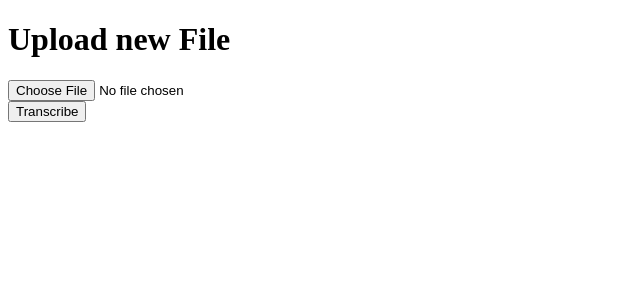
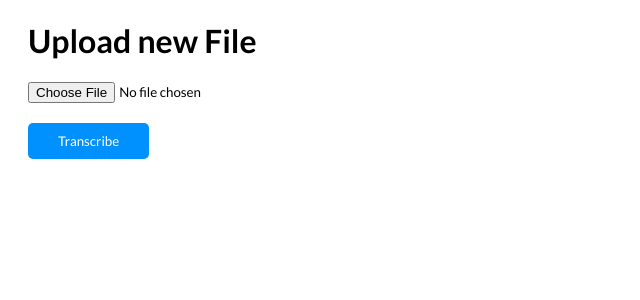
Before and after one commit to Jejorm/Projects, a Flask app: page / in a window 1280 px wide. Shown: the top 300 px of the page, without its empty margins (0-640 px from the left). Run offline with Flask 2, Linux system fonts and the light colour scheme.

Commit message:
Part III

```diff
--- /dev/null
+++ b/Speech_Recognition/Static/Styles/index.css
@@ -0,0 +1,30 @@
+h1, p, input {
+    font-family: "Lato", sans-serif;
+}
+
+#speechContainer {
+    margin: 20px;
+
+}
+
+#submitButton {
+    background-color: #0191FE;
+    color: white;
+    border-radius: 5px;
+    border: none;
+    padding: 10px 30px;
+    margin-top: 20px;
+}
+
+#submitButton:hover {
+    cursor: pointer;
+}
+
+#speechTranscriptContainer {
+    margin-top: 20px;
+}
+
+#speechText {
+    font-size: 18px;
+    width: 500px;
+}
--- a/Speech_Recognition/Templates/index.html
+++ b/Speech_Recognition/Templates/index.html
@@ -3,6 +3,9 @@
 <head>
     <meta charset="UTF-8">
     <title>Speech Recognition in Python</title>
+    <link rel="preconnect" href="https://fonts.gstatic.com">
+    <link href="https://fonts.googleapis.com/css2?family=Lato:wght@400;700&display=swap" rel="stylesheet">
+    <link rel="stylesheet" href="{{ url_for('static', filename='styles/index.css') }}" />
 </head>
 <body>
 <div id="speechContainer">
@@ -10,8 +13,15 @@
     <form method="post" enctype="multipart/form-data">
         <input type="file" name="file" />
         <br>
-        <input type="submit" value="Transcribe" />
+        <input type="submit" id="submitButton" value="Transcribe" />
     </form>
+
+    {% if transcript != "" %}
+    <div id="speechTranscriptContainer">
+        <h1>Transcript</h1>
+        <p id="speechText">{{transcript}}</p>
+    </div>
+    {% endif %}
 </div>
 
 </body>
--- a/Speech_Recognition/main.py
+++ b/Speech_Recognition/main.py
@@ -6,6 +6,7 @@ app = Flask(__name__)
 
 @app.route("/", methods=["GET", "POST"])
 def index():
+    transcript = ""
     if request.method == "POST":
         print("FORM DATA RECEIVED")
 
@@ -21,10 +22,9 @@ def index():
             audio_file = sr.AudioFile(file)
             with audio_file as source:
                 data = recognizer.record(source)
-            text = recognizer.recognize_google(data, key=None)
-            print(text)
+            transcript = recognizer.recognize_google(data, key=None)
 
-    return render_template("index.html")
+    return render_template("index.html", transcript=transcript)
 
 
 if __name__ == "__main__":
```
